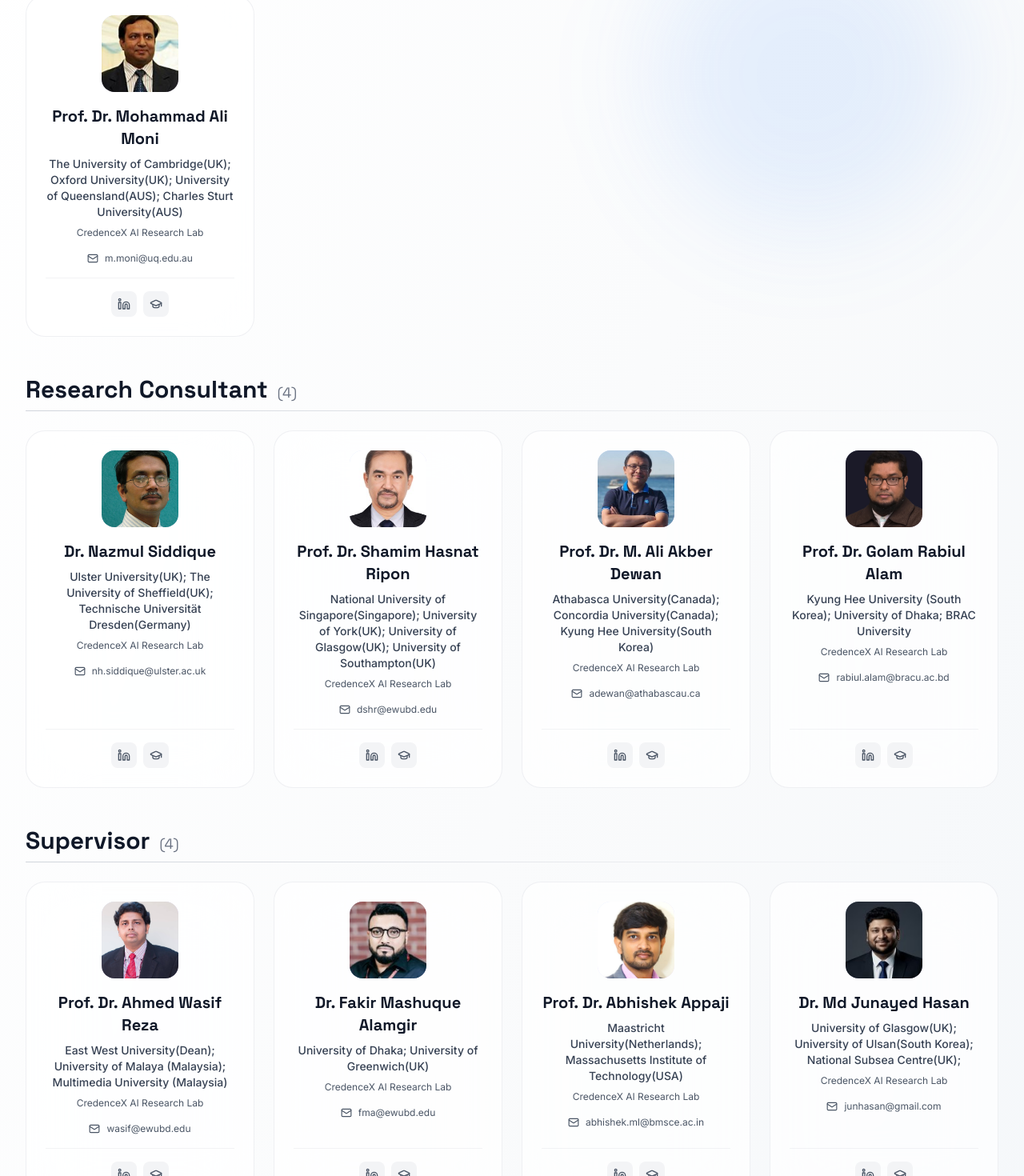
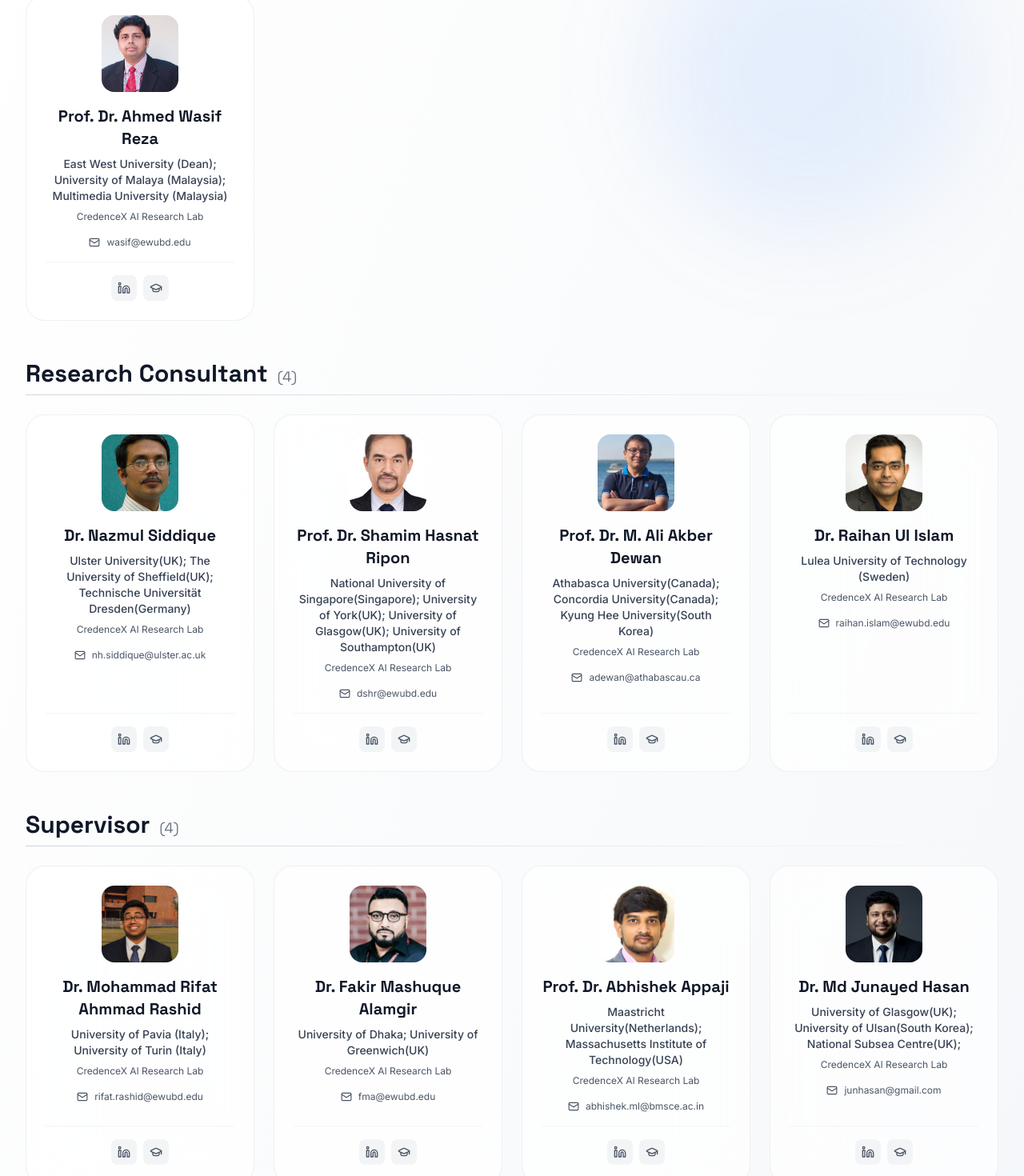
Before and after one commit to nwoshadalve/credencex-ai-research-lab, a Next.js app: page /teams in a window 1280 px wide. Shown: the part 700-2170 px from the top of the page at 80% size. Built offline with nearby package versions, Linux system fonts and the light colour scheme.

Commit message:
Team section bug fixes

```diff
--- a/components/teams/team-member-card.tsx
+++ b/components/teams/team-member-card.tsx
@@ -2,16 +2,15 @@
 
 import { useState } from 'react';
 import Image from 'next/image';
-import { Mail, X, Globe, GraduationCap, BookOpen, Award, UserCircle, Linkedin, Github } from 'lucide-react';
+import { Mail, X, Globe, GraduationCap, BookOpen, Award, UserCircle, Linkedin, Github, Code } from 'lucide-react';
 import { TeamMember } from '@/config/teams/research-team';
 import { DevelopmentTeamMember } from '@/config/teams/development-team';
 
 interface TeamMemberCardProps {
   member: TeamMember | DevelopmentTeamMember;
-  isResearch: boolean;
 }
 
-export default function TeamMemberCard({ member, isResearch }: TeamMemberCardProps) {
+export default function TeamMemberCard({ member }: TeamMemberCardProps) {
   const [imageError, setImageError] = useState(false);
 
   return (
@@ -93,7 +92,7 @@ export default function TeamMemberCard({ member, isResearch }: TeamMemberCardPro
                 <Github className="w-4 h-4 text-gray-600 dark:text-gray-400" />
               </a>
             )}
-            {isResearch && 'googleScholar' in member.socialLinks && member.socialLinks.googleScholar && (
+            {'googleScholar' in member.socialLinks && member.socialLinks.googleScholar && (
               <a
                 href={member.socialLinks.googleScholar}
                 target="_blank"
@@ -104,7 +103,7 @@ export default function TeamMemberCard({ member, isResearch }: TeamMemberCardPro
                 <GraduationCap className="w-4 h-4 text-gray-600 dark:text-gray-400 hover:text-blue-600 dark:hover:text-blue-400" />
               </a>
             )}
-            {isResearch && 'researchGate' in member.socialLinks && member.socialLinks.researchGate && (
+            {'researchGate' in member.socialLinks && member.socialLinks.researchGate && (
               <a
                 href={member.socialLinks.researchGate}
                 target="_blank"
@@ -115,7 +114,7 @@ export default function TeamMemberCard({ member, isResearch }: TeamMemberCardPro
                 <BookOpen className="w-4 h-4 text-gray-600 dark:text-gray-400 hover:text-green-600 dark:hover:text-green-400" />
               </a>
             )}
-            {isResearch && 'orcid' in member.socialLinks && member.socialLinks.orcid && (
+            {'orcid' in member.socialLinks && member.socialLinks.orcid && (
               <a
                 href={member.socialLinks.orcid}
                 target="_blank"
@@ -124,6 +123,17 @@ export default function TeamMemberCard({ member, isResearch }: TeamMemberCardPro
                 onClick={(e) => e.stopPropagation()}
               >
                 <Award className="w-4 h-4 text-gray-600 dark:text-gray-400 hover:text-green-600 dark:hover:text-green-400" />
+              </a>
+            )}
+            {'stackoverflow' in member.socialLinks && member.socialLinks.stackoverflow && (
+              <a
+                href={member.socialLinks.stackoverflow}
+                target="_blank"
+                rel="noopener noreferrer"
+                className="p-2 rounded-lg bg-gray-100 dark:bg-gray-800 hover:bg-orange-100 dark:hover:bg-orange-900/30 transition-colors"
+                onClick={(e) => e.stopPropagation()}
+              >
+                <Code className="w-4 h-4 text-gray-600 dark:text-gray-400 hover:text-orange-600 dark:hover:text-orange-400" />
               </a>
             )}
             {(('website' in member.socialLinks && member.socialLinks.website) || ('portfolio' in member.socialLinks && member.socialLinks.portfolio)) && (
--- a/config/teams/research-team.ts
+++ b/config/teams/research-team.ts
@@ -29,15 +29,15 @@ export const researchTeam: TeamMember[] = [
 
   {
     id: 1,
-    name: "Prof. Dr. Mohammad Ali Moni",
+    name: "Prof. Dr. Ahmed Wasif Reza",
     role: "Research Scientist",
-    position: "The University of Cambridge(UK); Oxford University(UK); University of Queensland(AUS); Charles Sturt University(AUS)",
+    position: "East West University (Dean); University of Malaya (Malaysia); Multimedia University (Malaysia)",
     institute: "CredenceX AI Research Lab",
-    email: "m.moni@uq.edu.au",
-    avatar: "/teams/moni.jfif",
+    email: "wasif@ewubd.edu",
+    avatar: "/teams/wasif.jpg",
     socialLinks: {
-      linkedin: "https://www.linkedin.com/in/prof-mohammad-ali-moni-phd-cambridge-university-35059819/",
-      googleScholar: "https://scholar.google.com/citations?user=JnwcUwkAAAAJ&hl=en"
+      linkedin: "https://www.linkedin.com/in/professor-dr-ahmed-wasif-reza-099920151/",
+      googleScholar: "https://scholar.google.com/citations?user=4dhJMl4AAAAJ&hl=en"
     }
   },
   {
@@ -81,15 +81,15 @@ export const researchTeam: TeamMember[] = [
   },
   {
     id: 5,
-    name: "Prof. Dr. Ahmed Wasif Reza",
+    name: "Dr. Mohammad Rifat Ahmmad Rashid",
     role: "Supervisor",
-    position: "East West University(Dean); University of Malaya (Malaysia); Multimedia University (Malaysia)",
+    position: "University of Pavia (Italy); University of Turin (Italy)",
     institute: "CredenceX AI Research Lab",
-    email: "wasif@ewubd.edu",
-    avatar: "/teams/wasif.jpg",
+    email: "rifat.rashid@ewubd.edu",
+    avatar: "/teams/refat.jpg",
     socialLinks: {
-      linkedin: "https://www.linkedin.com/in/professor-dr-ahmed-wasif-reza-099920151/",
-      googleScholar: "https://scholar.google.com/citations?user=4dhJMl4AAAAJ&hl=en"
+      linkedin: "https://www.linkedin.com/in/mohammad-rifat-ahmmad-rashid-73982a5b/",
+      googleScholar: "https://scholar.google.com/citations?user=fXu1UdgAAAAJ&hl=en"
     }
   },
   {
@@ -134,15 +134,15 @@ export const researchTeam: TeamMember[] = [
 
   {
     id: 9,
-    name: "Prof. Dr. Golam Rabiul Alam",
+    name: "Dr. Raihan Ul Islam",
     role: "Research Consultant",
-    position: "Kyung Hee University (South Korea); University of Dhaka; BRAC University",
+    position: "Lulea University of Technology (Sweden)",
     institute: "CredenceX AI Research Lab",
-    email: "rabiul.alam@bracu.ac.bd",
-    avatar: "/teams/golam.jpg",
+    email: "raihan.islam@ewubd.edu",
+    avatar: "/teams/raihan.jpg",
     socialLinks: {
-      linkedin: "https://www.linkedin.com/in/md-golam-rabiul-alam-abb1767/",
-      googleScholar: "https://scholar.google.com/citations?user=t4GrJR4AAAAJ&hl=en"
+      linkedin: "https://www.linkedin.com/in/raihan-ul-islam/",
+      googleScholar: "https://scholar.google.com/citations?user=mjWULyIAAAAJ&hl=en"
     }
   },
 
```
Also changed, not shown: public/teams/raihan.jpg (added).
